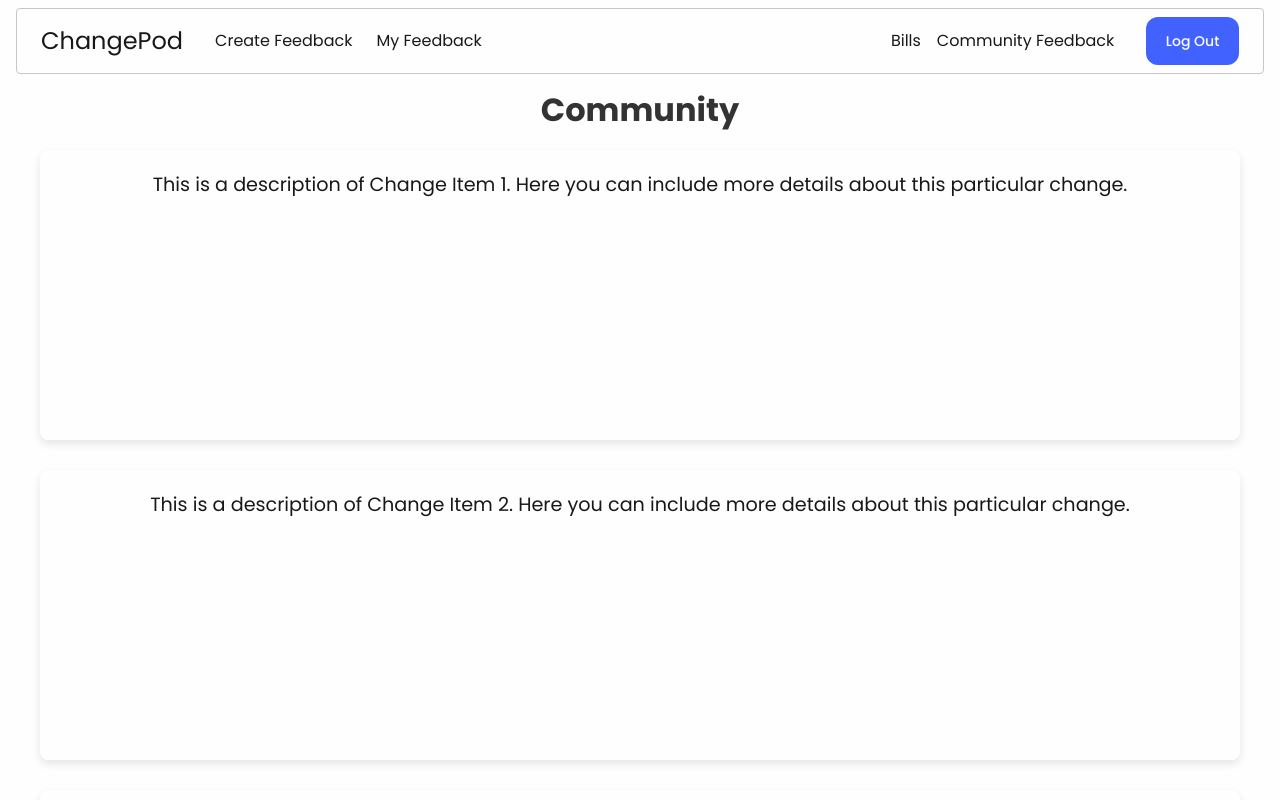
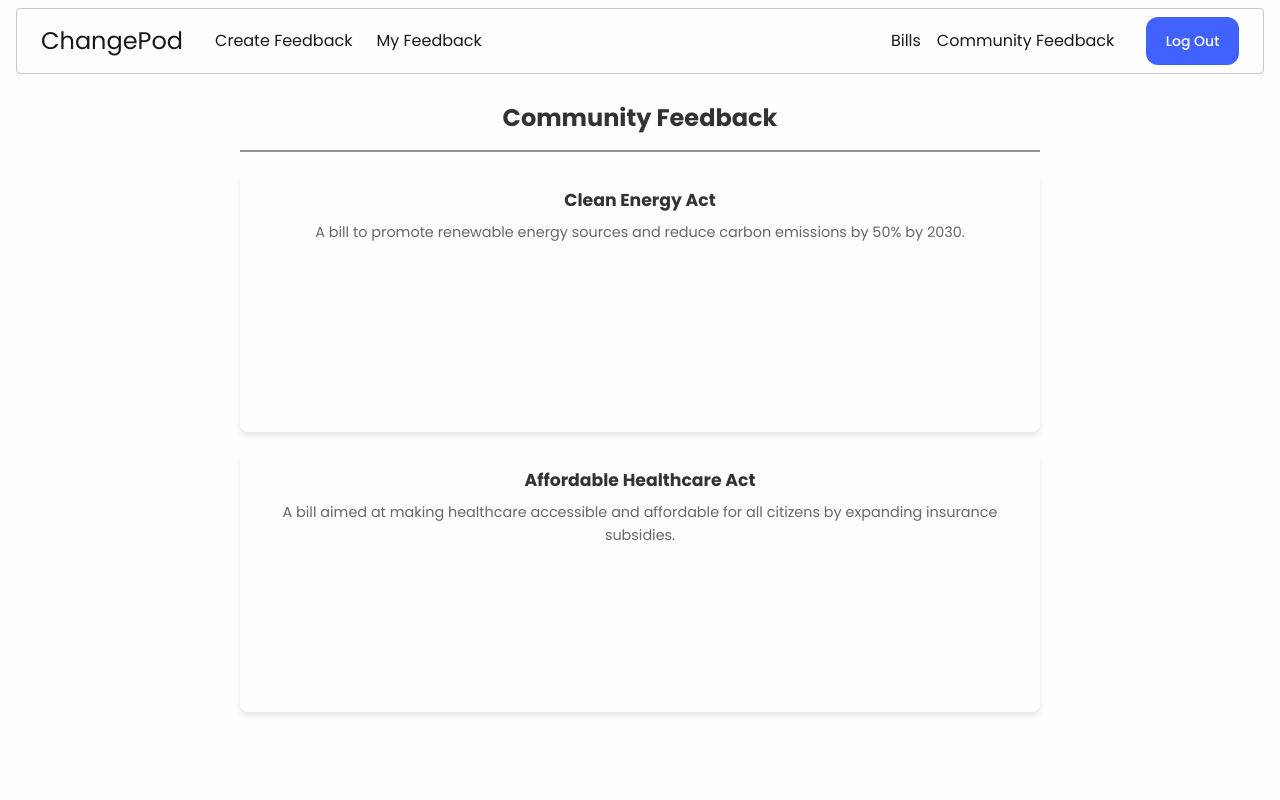
Before and after one commit to Flaryiest/hack-the-change, a React (Vite) app in the folder Frontend/: page /dashboard/community in a window 1280 px wide. Shown: the top 800 px of the page. Built offline with nearby package versions, Linux system fonts and the light colour scheme; no server answers.

Commit message:
Update Community.jsx

```diff
--- a/Frontend/src/components/Dashboard/Community.jsx
+++ b/Frontend/src/components/Dashboard/Community.jsx
@@ -1,25 +1,28 @@
-import "../../style/Community.css";
-import { useOutletContext } from "react-router-dom"
-const Community = () => {
-  const [userInfo, setUserInfo, bills, setBills, render, triggerRender] = useOutletContext()
+import React, { useState } from "react";
+import "../../style/BillResponse.css";
+import { useOutletContext } from "react-router-dom";
+
+export default function Bills() {
+    const [feedback, setFeedback] = useState({});
+    const [showFeedback, setShowFeedback] = useState({});
+    const [userInfo, setUserInfo, bills, setBills, render, triggerRender] = useOutletContext()
     return (
-      <div className="community-container">
-        <section className="community-section">
-          <h2>Community</h2>
-          <div className="community-cards">
-            <div className="community-card">
-              <p>This is a description of Change Item 1. Here you can include more details about this particular change.</p>
+        <div className="bill-response-container">
+            <div className="bill-response-column">
+                <section className="bill-response-section">
+                    <h3>Community Feedback</h3>
+                    <div className="bill-response-divider" />
+
+                    <div className="bill-response-card-group">
+                        {Object.entries(bills).map(([billName, billData]) => (
+                            <div key={billName} className="bill-response-large-card">
+                                <h4>{billName}</h4>
+                                <p>{billData.description}</p>
+                            </div>
+                        ))}
+                    </div>
+                </section>
             </div>
-            <div className="community-card">
-              <p>This is a description of Change Item 2. Here you can include more details about this particular change.</p>
-            </div>
-            <div className="community-card">
-              <p>This is a description of Change Item 3. Here you can include more details about this particular change.</p>
-            </div>
-          </div>
-        </section>
-      </div>
+        </div>
     );
-};
-
-export default Community;
+}
```
